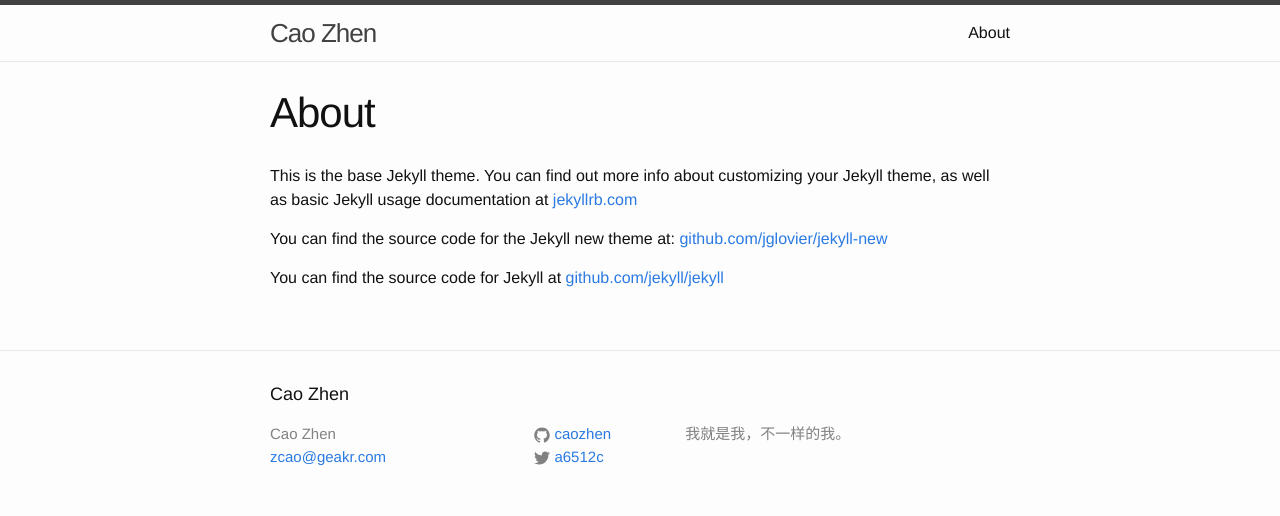
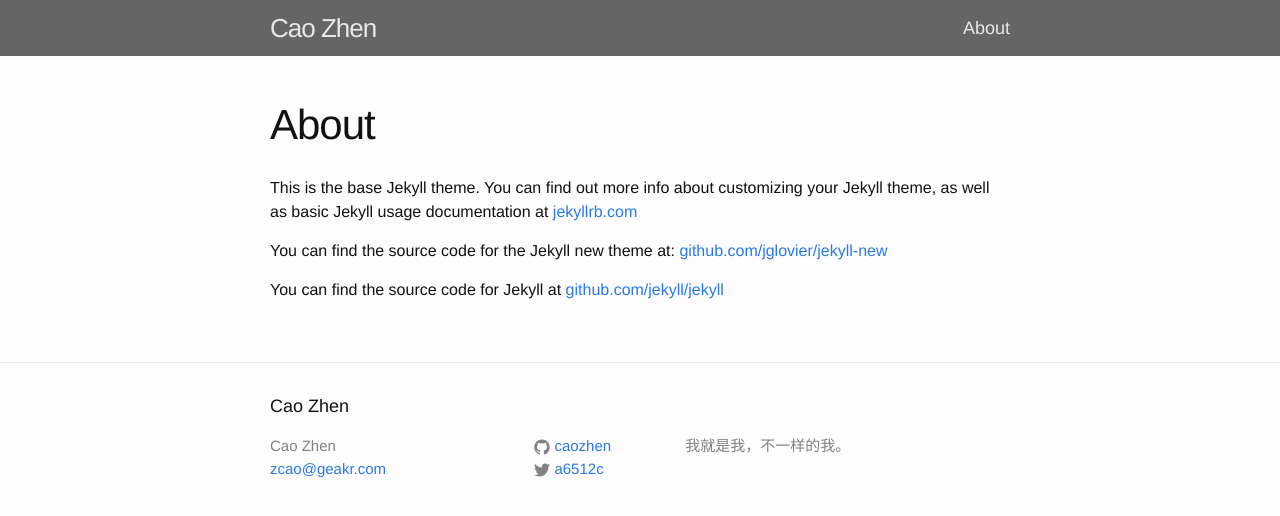
Before and after one commit to CaoZhen/caozhen.github.io, a Jekyll site: the page built from about.md, in a window 1280 px wide. Shown: the top 516 px of the page. Built offline with Jekyll 4.4.1, drawn with Linux system fonts in a browser that asks for light colours.

Commit message:
update header bg color.

```diff
--- a/_config.yml
+++ b/_config.yml
@@ -8,5 +8,6 @@
 twitter_username: a6512c
 github_username:  caozhen
 
+timezone: Asia/Shanghai
 # Build settings
 markdown: kramdown
--- a/_sass/_base.scss
+++ b/_sass/_base.scss
@@ -149,7 +149,6 @@
 }
 
 
-
 /**
  * Wrapper
  */
--- a/_sass/_layout.scss
+++ b/_sass/_layout.scss
@@ -2,13 +2,16 @@
  * Site header
  */
 .site-header {
-    border-top: 5px solid $grey-color-dark;
-    border-bottom: 1px solid $grey-color-light;
-    min-height: 56px;
+    position: relative;
+    z-index: 9999;
+    min-width: 1010px;
+    height: -10.44444em;
+    margin: 0 auto 1em;
+    background: #444;
+    background: rgba(0,0,0,0.6);
+    font-size: 18px;
+}
 
-    // Positioning context for the mobile navigation icon
-    position: relative;
-}
 
 .site-title {
     font-size: 26px;
@@ -19,7 +22,7 @@
 
     &,
     &:visited {
-        color: $grey-color-dark;
+        color: $grey-color-light;
     }
 }
 
@@ -32,7 +35,7 @@
     }
 
     .page-link {
-        color: $text-color;
+        color: $grey-color-light;
         line-height: $base-line-height;
 
         // Gaps between nav items, but not on the first one
```
